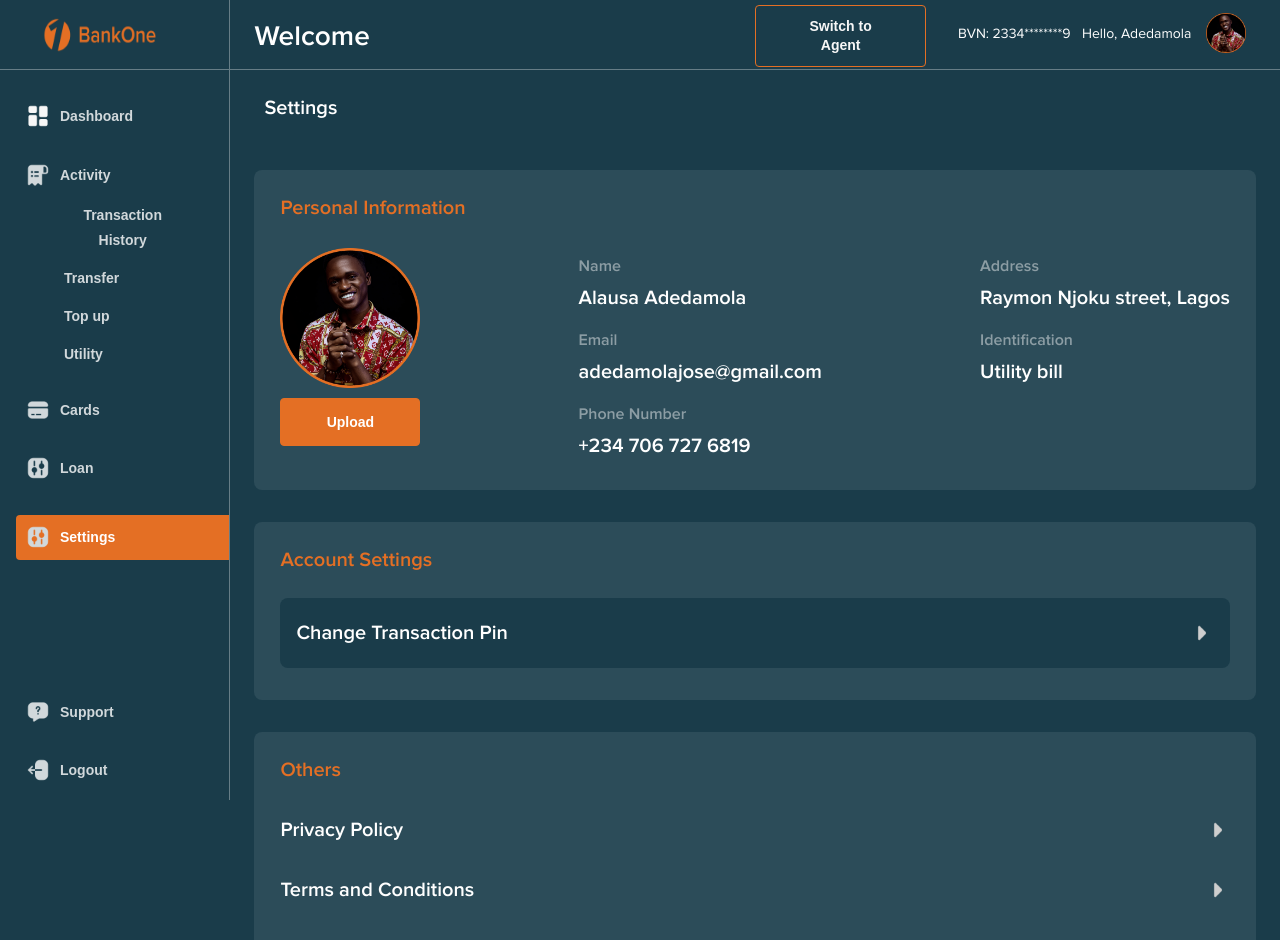
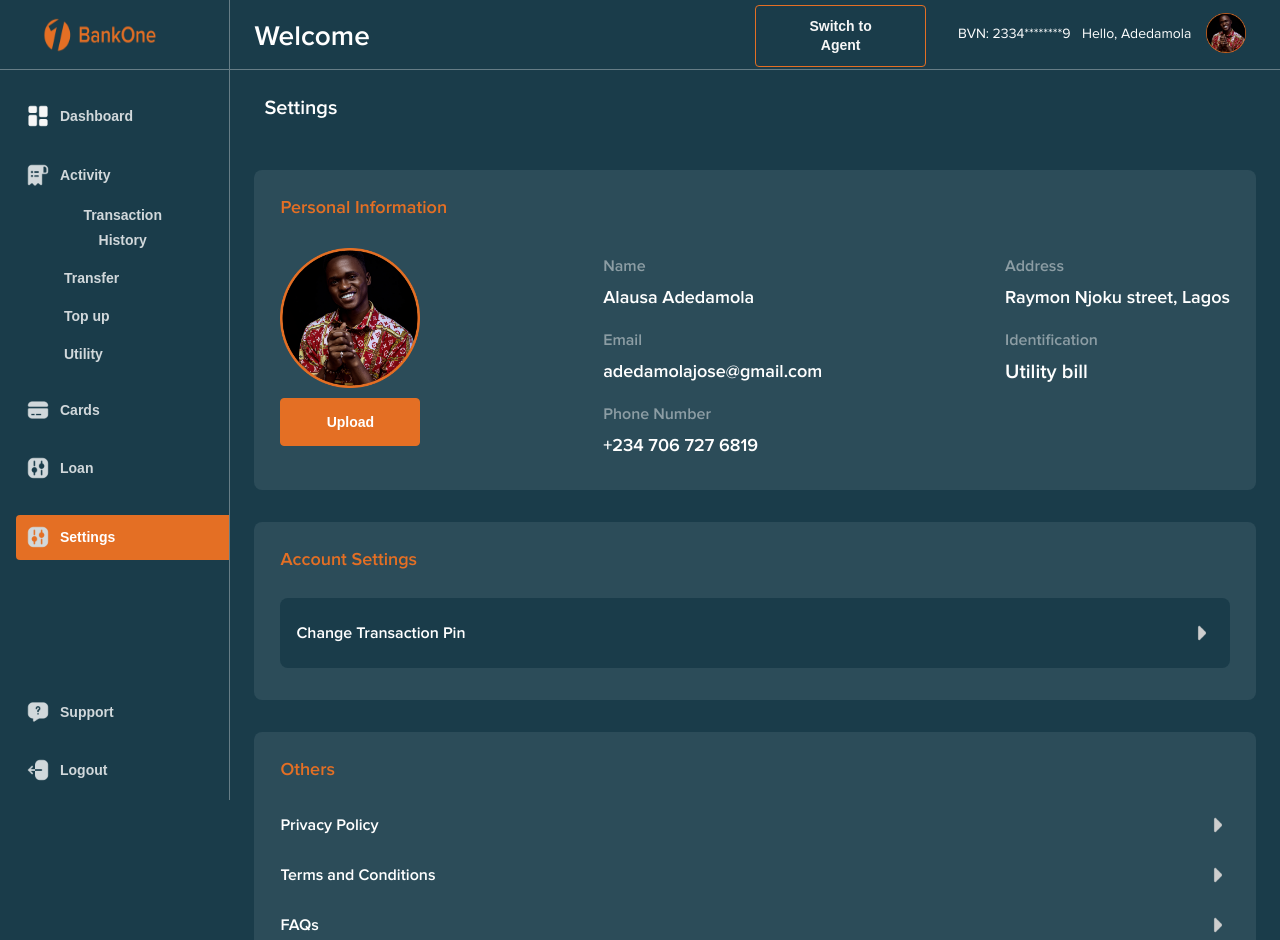
Before and after one commit to webabbey247/qapp-customer-dashboard-v2, a React (Create React App) app: page /dashboard/settings in a window 1280 px wide. Shown: the top 940 px of the page. Built offline with nearby package versions, Linux system fonts and the light colour scheme.

Commit message:
first iteration of changes - settings sorted

```diff
--- a/src/pages/Agents/Dashboard.js
+++ b/src/pages/Agents/Dashboard.js
@@ -1,10 +1,8 @@
 import React, { useState } from 'react';
 import styled from 'styled-components';
-import { Content2Column2, Content30Column, Content70Column, ContentFullColumn, ContentRow, CustomButton, CustomDiv, GeneralFlexColumn, GeneralFlexRow, GeneralMdText, GeneralSmText } from '../../assets/styles/GlobalStyles';
-import DashboardLayout from '../../components/Layouts/DashboardLayout';
+import { ContentFullColumn, CustomButton, GeneralFlexColumn, GeneralFlexRow, GeneralMdText, GeneralSmText } from '../../assets/styles/GlobalStyles';
 import AgentLayout from '../../components/Layouts/AgentLayout';
-import { sendIcon, cardOpsIcon, utilityOpsIcon, debitIcon, creditIcon, arrowRightIcon } from '../../assets/images/images';
-import { Doughnut } from 'react-chartjs-2';
+import { debitIcon, creditIcon, arrowRightIcon } from '../../assets/images/images';
 import { spiralBg, agentPlaceholder } from '../../assets/images/images';
 
 
--- a/src/pages/Dashboard/Settings.js
+++ b/src/pages/Dashboard/Settings.js
@@ -65,9 +65,7 @@ height: 24px;
 
 
 const Settings = () => {
-    const [showPasswordForm, setShowPasswordForm] = useState(false);
     const [showPinForm, setShowPinForm] = useState(false);
-    const [showPassword, setShowPassword] = useState(false);
     const [showPin, setShowPin] = useState(false);
 
     return (
@@ -90,44 +88,40 @@ const Settings = () => {
                         <SettingsCard>
                             <ContentRow>
                                 <ContentFullColumn>
-                                    <GeneralMdText fontSize="20px" lineHeight="24px" color="var(--orange)" margin="10px 0" textTransform="unset" fontWeight="600">Personal Information</GeneralMdText>
+                                    <GeneralMdText fontSize="18px" lineHeight="24px" color="var(--orange)" margin="10px 0" textTransform="unset" fontWeight="600">Personal Information</GeneralMdText>
                                 </ContentFullColumn>
 
                                 <ContentFullColumn>
                                     <SettingsCardContent>
                                         <SettingsCardContentGroup>
-                                        <GeneralFlexColumn margin="auto">
-                                    <SettingsCardProfile src={profilePhoto} alt="Damola Alausa" />
-                                    <CustomButton background="var(--orange)" border="1px solid var(--orange)" color="var(--white)" fontWeight="600" margin="10px 0">Upload</CustomButton>
-                                </GeneralFlexColumn>
-
-
-
-
+                                            <GeneralFlexColumn margin="auto">
+                                                <SettingsCardProfile src={profilePhoto} alt="Damola Alausa" />
+                                                <CustomButton background="var(--orange)" border="1px solid var(--orange)" color="var(--white)" fontWeight="600" margin="10px 0">Upload</CustomButton>
+                                            </GeneralFlexColumn>
                                         </SettingsCardContentGroup>
 
 
                                         <SettingsCardContentGroup>
                                             <GeneralFlexColumn>
                                                 <GeneralMdText fontSize="16px" lineHeight="20px" color="var(--gray-3)" margin="10px 0" textTransform="unset" fontWeight="600">Name</GeneralMdText>
-                                                <GeneralMdText fontSize="20px" lineHeight="24px" color="var(--white)" margin="0" textTransform="unset" fontWeight="600">Alausa Adedamola</GeneralMdText>
+                                                <GeneralMdText fontSize="18px" lineHeight="24px" color="var(--white)" margin="0" textTransform="unset" fontWeight="600">Alausa Adedamola</GeneralMdText>
                                             </GeneralFlexColumn>
 
                                             <GeneralFlexColumn margin="10px 0">
                                                 <GeneralMdText fontSize="16px" lineHeight="20px" color="var(--gray-3)" margin="10px 0" textTransform="unset" fontWeight="600">Email</GeneralMdText>
-                                                <GeneralMdText fontSize="20px" lineHeight="24px" color="var(--white)" margin="0" textTransform="unset" fontWeight="600">adedamolajose@gmail.com</GeneralMdText>
+                                                <GeneralMdText fontSize="18px" lineHeight="24px" color="var(--white)" margin="0" textTransform="unset" fontWeight="600">adedamolajose@gmail.com</GeneralMdText>
                                             </GeneralFlexColumn>
 
                                             <GeneralFlexColumn>
                                                 <GeneralMdText fontSize="16px" lineHeight="20px" color="var(--gray-3)" margin="10px 0" textTransform="unset" fontWeight="600">Phone Number</GeneralMdText>
-                                                <GeneralMdText fontSize="20px" lineHeight="24px" color="var(--white)" margin="0" textTransform="unset" fontWeight="600">+234 706 727 6819</GeneralMdText>
+                                                <GeneralMdText fontSize="18px" lineHeight="24px" color="var(--white)" margin="0" textTransform="unset" fontWeight="600">+234 706 727 6819</GeneralMdText>
                                             </GeneralFlexColumn>
                                         </SettingsCardContentGroup>
 
                                         <SettingsCardContentGroup>
                                             <GeneralFlexColumn>
                                                 <GeneralMdText fontSize="16px" lineHeight="20px" color="var(--gray-3)" margin="10px 0" textTransform="unset" fontWeight="600">Address</GeneralMdText>
-                                                <GeneralMdText fontSize="20px" lineHeight="24px" color="var(--white)" margin="0" textTransform="unset" fontWeight="600">Raymon Njoku street, Lagos</GeneralMdText>
+                                                <GeneralMdText fontSize="18px" lineHeight="24px" color="var(--white)" margin="0" textTransform="unset" fontWeight="600">Raymon Njoku street, Lagos</GeneralMdText>
                                             </GeneralFlexColumn>
 
                                             <GeneralFlexColumn margin="10px 0">
@@ -145,57 +139,13 @@ const Settings = () => {
                         <SettingsCard>
                             <ContentRow>
                                 <ContentFullColumn>
-                                    <GeneralMdText fontSize="20px" lineHeight="24px" color="var(--orange)" margin="10px 0" textTransform="unset" fontWeight="600">Account Settings</GeneralMdText>
+                                    <GeneralMdText fontSize="18px" lineHeight="24px" color="var(--orange)" margin="10px 0" textTransform="unset" fontWeight="600">Account Settings</GeneralMdText>
                                 </ContentFullColumn>
 
                                 <ContentFullColumn>
-
-                                    {/* <SettingsCardFormList onClick={() => setShowPasswordForm(!showPasswordForm)}>
-                                        <GeneralFlexRow margin="10px 0">
-                                            <GeneralMdText fontSize="20px" lineHeight="24px" color="var(--white)" textTransform="unset" fontWeight="600">Change Password</GeneralMdText>
-                                            <SettingsCardListImg src={showPasswordForm ? caretUpIcon : caretRightIcon} />
-                                        </GeneralFlexRow>
-                                    </SettingsCardFormList>
-
-                                    {showPasswordForm && (
-                                        <GeneralFlexRow>
-                                            <Form>
-                                                <ContentRow>
-                                                    <Content3Column3>
-                                                        <InputLabel>Current Password</InputLabel>
-                                                        <Input type={showPassword ? "text" : "password"} value="1234" />
-                                                        <InputIcon onClick={()=> setShowPassword(!showPassword)}>
-                                                        {showPassword ?  <FiEye size="20" color='var(--white)' /> :  <FiEyeOff size="20" color='var(--white)' />}
-                                                        </InputIcon>
-                                                    </Content3Column3>
-
-                                                    <Content3Column3>
-                                                        <InputLabel>New Password</InputLabel>
-                                                        <Input type={showPassword ? "text" : "password"} value="1234" />
-                                                        <InputIcon onClick={()=> setShowPassword(!showPassword)}>
-                                                        {showPassword ?  <FiEye size="20" color='var(--white)' /> :  <FiEyeOff size="20" color='var(--white)' />}
-                                                        </InputIcon>
-                                                    </Content3Column3>
-
-                                                    <Content3Column3>
-                                                        <InputLabel>Confirm New Password</InputLabel>
-                                                        <Input type={showPassword ? "text" : "password"} value="1234" />
-                                                        <InputIcon onClick={()=> setShowPassword(!showPassword)}>
-                                                        {showPassword ?  <FiEye size="20" color='var(--white)' /> :  <FiEyeOff size="20" color='var(--white)' />}
-                                                        </InputIcon>
-                                                    </Content3Column3>
-
-                                                    <ContentFullColumn>
-                                                        <CustomButton width="30%" margin="10px 0" type="button" color="var(--white)" background="var(--step-color)" border="1px solid var(--step-color)">Update Password </CustomButton>
-                                                    </ContentFullColumn>
-                                                </ContentRow>
-                                            </Form>
-                                        </GeneralFlexRow>
-                                    )} */}
-
                                     <SettingsCardFormList onClick={() => setShowPinForm(!showPinForm)}>
                                         <GeneralFlexRow margin="10px 0">
-                                            <GeneralMdText fontSize="20px" lineHeight="24px" color="var(--white)" textTransform="unset" fontWeight="600">Change Transaction Pin</GeneralMdText>
+                                            <GeneralMdText fontSize="16px" lineHeight="24px" color="var(--white)" textTransform="unset" fontWeight="600">Change Transaction Pin</GeneralMdText>
                                             <SettingsCardListImg src={showPinForm ? caretUpIcon : caretRightIcon} />
                                         </GeneralFlexRow>
                                     </SettingsCardFormList>
@@ -207,24 +157,24 @@ const Settings = () => {
                                                     <Content3Column3>
                                                         <InputLabel>Current PIN</InputLabel>
                                                         <Input type={showPin ? "text" : "password"} value="1234" />
-                                                        <InputIcon onClick={()=> setShowPin(!showPin)}>
-                                                        {showPin ?  <FiEye size="20" color='var(--white)' /> :  <FiEyeOff size="20" color='var(--white)' />}
+                                                        <InputIcon onClick={() => setShowPin(!showPin)}>
+                                                            {showPin ? <FiEye size="20" color='var(--white)' /> : <FiEyeOff size="20" color='var(--white)' />}
                                                         </InputIcon>
                                                     </Content3Column3>
 
                                                     <Content3Column3>
                                                         <InputLabel>New PIN</InputLabel>
                                                         <Input type={showPin ? "text" : "password"} value="1234" />
-                                                        <InputIcon onClick={()=> setShowPin(!showPin)}>
-                                                        {showPin ?  <FiEye size="20" color='var(--white)' /> :  <FiEyeOff size="20" color='var(--white)' />}
+                                                        <InputIcon onClick={() => setShowPin(!showPin)}>
+                                                            {showPin ? <FiEye size="20" color='var(--white)' /> : <FiEyeOff size="20" color='var(--white)' />}
                                                         </InputIcon>
                                                     </Content3Column3>
 
                                                     <Content3Column3>
                                                         <InputLabel>Confirm New PIN</InputLabel>
                                                         <Input type={showPin ? "text" : "password"} value="1234" />
-                                                        <InputIcon onClick={()=> setShowPin(!showPin)}>
-                                                        {showPin ?  <FiEye size="20" color='var(--white)' /> :  <FiEyeOff size="20" color='var(--white)' />}
+                                                        <InputIcon onClick={() => setShowPin(!showPin)}>
+                                                            {showPin ? <FiEye size="20" color='var(--white)' /> : <FiEyeOff size="20" color='var(--white)' />}
                                                         </InputIcon>
                                                     </Content3Column3>
 
@@ -235,9 +185,6 @@ const Settings = () => {
                                             </Form>
                                         </GeneralFlexRow>
                                     )}
-
-
-
                                 </ContentFullColumn>
                             </ContentRow>
                         </SettingsCard>
@@ -245,34 +192,34 @@ const Settings = () => {
                         <SettingsCard>
                             <ContentRow>
                                 <ContentFullColumn>
-                                    <GeneralMdText fontSize="20px" lineHeight="24px" color="var(--orange)" margin="10px 0" textTransform="unset" fontWeight="600">Others</GeneralMdText>
+                                    <GeneralMdText fontSize="18px" lineHeight="24px" color="var(--orange)" margin="10px 0" textTransform="unset" fontWeight="600">Others</GeneralMdText>
                                 </ContentFullColumn>
 
                                 <ContentFullColumn>
                                     <SettingsCardList>
-                                        <GeneralFlexRow margin="10px 0">
-                                            <GeneralMdText fontSize="20px" lineHeight="24px" color="var(--white)" textTransform="unset" fontWeight="600">Privacy Policy</GeneralMdText>
+                                        <GeneralFlexRow margin="5px 0">
+                                            <GeneralMdText fontSize="16px" lineHeight="24px" color="var(--white)" textTransform="unset" fontWeight="600">Privacy Policy</GeneralMdText>
                                             <SettingsCardListImg src={caretRightIcon} />
                                         </GeneralFlexRow>
                                     </SettingsCardList>
 
                                     <SettingsCardList>
-                                        <GeneralFlexRow margin="10px 0">
-                                            <GeneralMdText fontSize="20px" lineHeight="24px" color="var(--white)" textTransform="unset" fontWeight="600">Terms and Conditions</GeneralMdText>
+                                        <GeneralFlexRow margin="5px 0">
+                                            <GeneralMdText fontSize="16px" lineHeight="24px" color="var(--white)" textTransform="unset" fontWeight="600">Terms and Conditions</GeneralMdText>
                                             <SettingsCardListImg src={caretRightIcon} />
                                         </GeneralFlexRow>
                                     </SettingsCardList>
 
                                     <SettingsCardList>
-                                        <GeneralFlexRow margin="10px 0">
-                                            <GeneralMdText fontSize="20px" lineHeight="24px" color="var(--white)" textTransform="unset" fontWeight="600">FAQs</GeneralMdText>
+                                        <GeneralFlexRow margin="5px 0">
+                                            <GeneralMdText fontSize="16px" lineHeight="24px" color="var(--white)" textTransform="unset" fontWeight="600">FAQs</GeneralMdText>
                                             <SettingsCardListImg src={caretRightIcon} />
                                         </GeneralFlexRow>
                                     </SettingsCardList>
 
                                     <SettingsCardList>
-                                        <GeneralFlexRow margin="10px 0">
-                                            <GeneralMdText fontSize="20px" lineHeight="24px" color="var(--white)" textTransform="unset" fontWeight="600">Contact Us</GeneralMdText>
+                                        <GeneralFlexRow margin="5px 0">
+                                            <GeneralMdText fontSize="16px" lineHeight="24px" color="var(--white)" textTransform="unset" fontWeight="600">Contact Us</GeneralMdText>
                                             <SettingsCardListImg src={caretRightIcon} />
                                         </GeneralFlexRow>
                                     </SettingsCardList>
```
Also changed, not shown: src/pages/Dashboard/Dashboard.js (+19 -16 lines).
